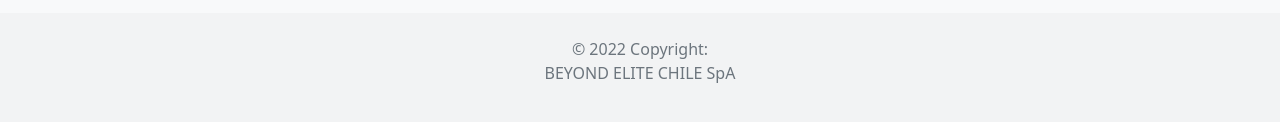
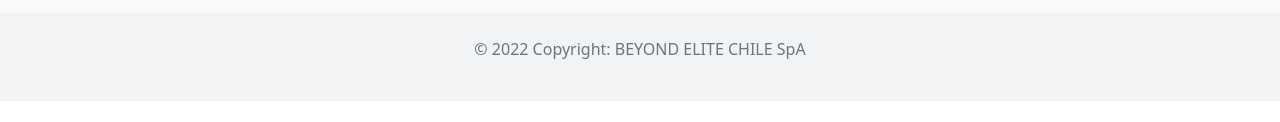
Before and after one commit to nicolaspola/landingvivo, a plain HTML site: page index.html in a window 1280 px wide. Shown: the part 5299-5421 px from the top of the page. After the commit the page ends 5400 px from the top, so only its background shows below. Drawn offline with nearby package versions, Linux system fonts and the light colour scheme.

Commit message:
correciones vickyy

```diff
--- a/index.html
+++ b/index.html
@@ -592,8 +592,7 @@
 
         <!-- Copyright -->
         <div class="text-center p-4" style="background-color: rgba(0, 0, 0, 0.025);">
-          © 2022 Copyright:
-          <p>BEYOND ELITE CHILE SpA</p>
+          <p>© 2022 Copyright: BEYOND ELITE CHILE SpA</p>
         </div>
         <!-- Copyright -->
       </footer>
```
